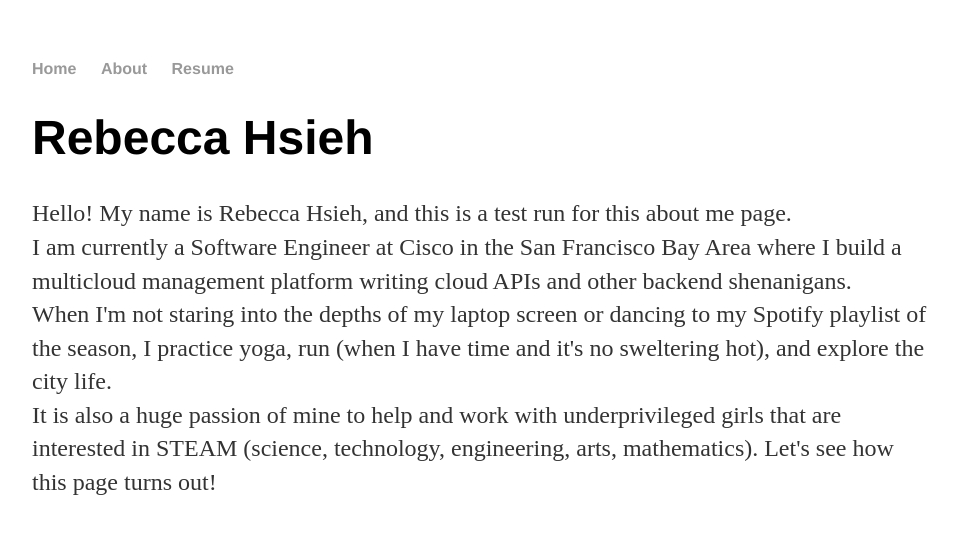
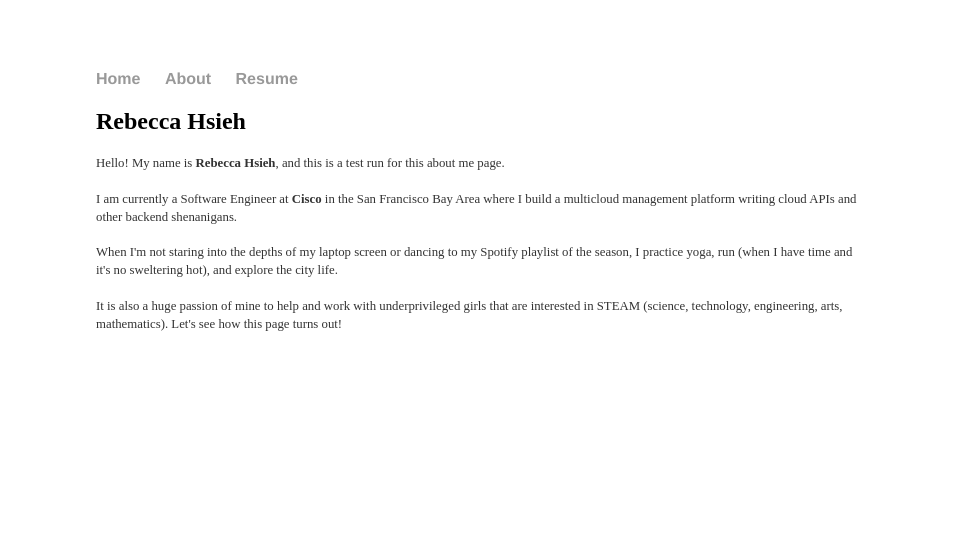
Before and after one commit to therealslimhsiehdy/therealslimhsiehdy.github.io, a Jekyll site: the page about/index.html, which Jekyll copies as it is, in a window 1280 px wide. Shown: the top 534 px of the page, without its empty margins (160-1118 px from the left). Built offline with Jekyll 4.4.1, drawn with Linux system fonts in a browser that asks for light colours.

```diff
--- a/about/index.html
+++ b/about/index.html
@@ -15,12 +15,15 @@
 		</nav>
 		<div class="container">
     		<div class="blurb">
-        		<h1>Rebecca Hsieh</h1>
-				<p>Hello! My name is Rebecca Hsieh, and this is a test run for this about me page.
+        		<h2>Rebecca Hsieh</h2>
+				<p>Hello! My name is <strong>Rebecca Hsieh</strong>, and this is a test run for this about me page.
 				<br>
-				I am currently a Software Engineer at Cisco in the San Francisco Bay Area where I build a multicloud management platform writing cloud APIs and other backend shenanigans.
+				<br>
+				I am currently a Software Engineer at <strong>Cisco</strong> in the San Francisco Bay Area where I build a multicloud management platform writing cloud APIs and other backend shenanigans.
+				<br>
 				<br>
 				When I'm not staring into the depths of my laptop screen or dancing to my Spotify playlist of the season, I practice yoga, run (when I have time and it's no sweltering hot), and explore the city life.
+				<br>
 				<br>
 				It is also a huge passion of mine to help and work with underprivileged girls that are interested in STEAM (science, technology, engineering, arts, mathematics).
 
--- a/css/main.css
+++ b/css/main.css
@@ -1,6 +1,6 @@
 body {
-    margin: 60px auto;
-    width: 70%;
+    margin: 70px auto;
+    width: 60%;
 }
 nav ul, footer ul {
     font-family:'Helvetica', 'Palatino', 'Sans-Serif';
@@ -24,7 +24,7 @@ h1 {
     font-family:'Helvetica', 'Palatino', 'Sans-Serif';
 }
 p {
-    font-size: 1.5em;
+    font-size: 0.8em;
     line-height: 1.4em;
     color: #333;
 }
```
